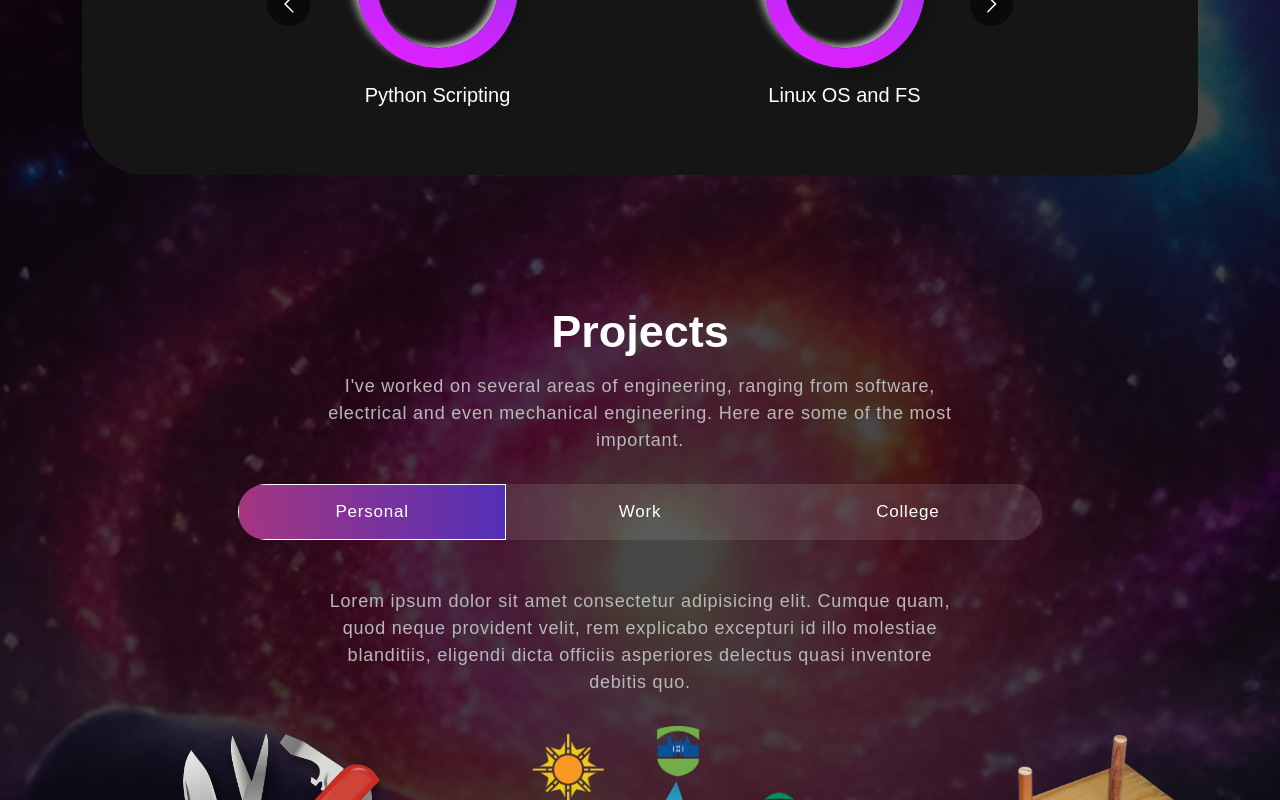
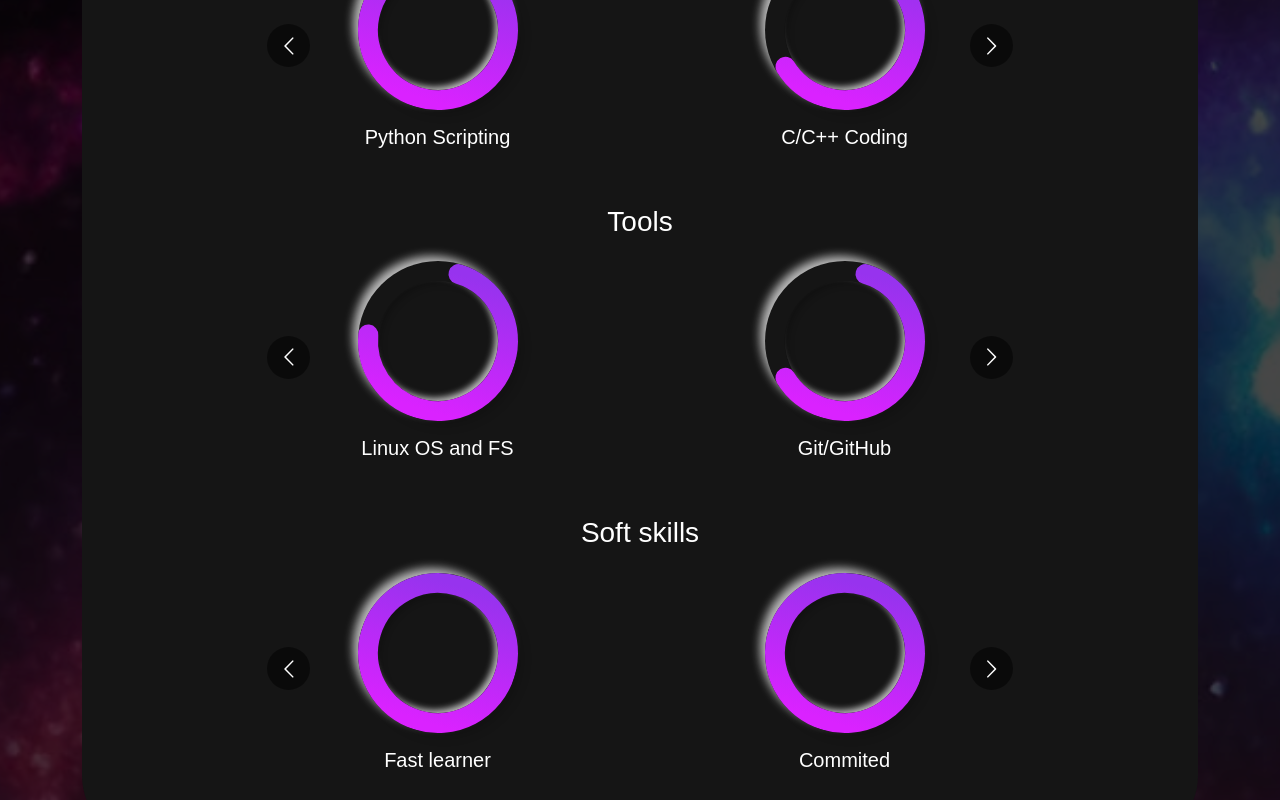
Before and after one commit to dxchel/portfolio, a React (Create React App) app: page / in a window 1280 px wide. Shown: the part 1420-2220 px from the top of the page. Built offline with nearby package versions, Linux system fonts and the light colour scheme.

Commit message:
Added skills and its categories

```diff
--- a/src/components/Skills.tsx
+++ b/src/components/Skills.tsx
@@ -23,21 +23,13 @@ export const Skills = () => {
         }
     };
 
-    const skills: { skill: string, percent: number }[] = [
+    const lSkills: { skill: string, percent: number }[] = [
         {
             skill: "Python Scripting",
             percent: 80,
         },
         {
-            skill: "Linux OS and FS",
-            percent: 70,
-        },
-        {
             skill: "C/C++ Coding",
-            percent: 60,
-        },
-        {
-            skill: "Git/GitHub",
             percent: 60,
         },
         {
@@ -45,7 +37,37 @@ export const Skills = () => {
             percent: 50,
         },
         {
+            skill: "Typescript",
+            percent: 40,
+        },
+        {
+            skill: "Verilog",
+            percent: 40,
+        },
+        {
+            skill: "Java",
+            percent: 40,
+        },
+    ];
+    const tSkills: { skill: string, percent: number }[] = [
+        {
+            skill: "Linux OS and FS",
+            percent: 70,
+        },
+        {
+            skill: "Git/GitHub",
+            percent: 60,
+        },
+        {
+            skill: "Agile",
+            percent: 50,
+        },
+        {
             skill: "Testing",
+            percent: 50,
+        },
+        {
+            skill: "Debugging",
             percent: 50,
         },
         {
@@ -57,19 +79,7 @@ export const Skills = () => {
             percent: 40,
         },
         {
-            skill: "Typescript",
-            percent: 40,
-        },
-        {
-            skill: "Verilog",
-            percent: 40,
-        },
-        {
             skill: "Embedded systems",
-            percent: 40,
-        },
-        {
-            skill: "Java",
             percent: 40,
         },
         {
@@ -85,8 +95,58 @@ export const Skills = () => {
             percent: 30,
         },
         {
+            skill: "Jenkins",
+            percent: 30,
+        },
+        {
             skill: "Unity",
             percent: 20,
+        },
+    ];
+    const sSkills: { skill: string, percent: number }[] = [
+        {
+            skill: "Fast learner",
+            percent: 100,
+        },
+        {
+            skill: "Commited",
+            percent: 100,
+        },
+        {
+            skill: "Responsible",
+            percent: 100,
+        },
+        {
+            skill: "Problem Solving",
+            percent: 90,
+        },
+        {
+            skill: "Critical thinking",
+            percent: 90,
+        },
+        {
+            skill: "Adaptability",
+            percent: 90,
+        },
+        {
+            skill: "Creative",
+            percent: 85,
+        },
+        {
+            skill: "Mentoring",
+            percent: 80,
+        },
+        {
+            skill: "Leadership",
+            percent: 75,
+        },
+        {
+            skill: "Communicative",
+            percent: 75,
+        },
+        {
+            skill: "Mathematics",
+            percent: 75,
         },
     ]
 
@@ -96,13 +156,36 @@ export const Skills = () => {
                 <Row>
                     <Col>
                         <div className="skill-box">
-                            <h2>
-                                Skills
-                            </h2>
+                            <h2>Skills</h2>
                             <p>Wide array of skills acquired in college, at work, and in my everyday life. Gained by following my values and always curious to learn anything with an open mind.</p>
+                            <h3>Programming languajes</h3>
                             <Carousel responsive={responsive} infinite={true} className="skill-slider">
                                 {
-                                    skills.map((skill, index) => {
+                                    lSkills.map((skill, index) => {
+                                        return (
+                                                <SkillCard key={index} {...skill} />
+                                            )
+                                    })
+                                }
+                            </Carousel>
+                            <br/>
+                            <br/>
+                            <h3>Tools</h3>
+                            <Carousel responsive={responsive} infinite={true} className="skill-slider">
+                                {
+                                    tSkills.map((skill, index) => {
+                                        return (
+                                                <SkillCard key={index} {...skill} />
+                                            )
+                                    })
+                                }
+                            </Carousel>
+                            <br/>
+                            <br/>
+                            <h3>Soft skills</h3>
+                            <Carousel responsive={responsive} infinite={true} className="skill-slider">
+                                {
+                                    sSkills.sort(() => Math.random() - 0.5).map((skill, index) => {
                                         return (
                                                 <SkillCard key={index} {...skill} />
                                             )
```
